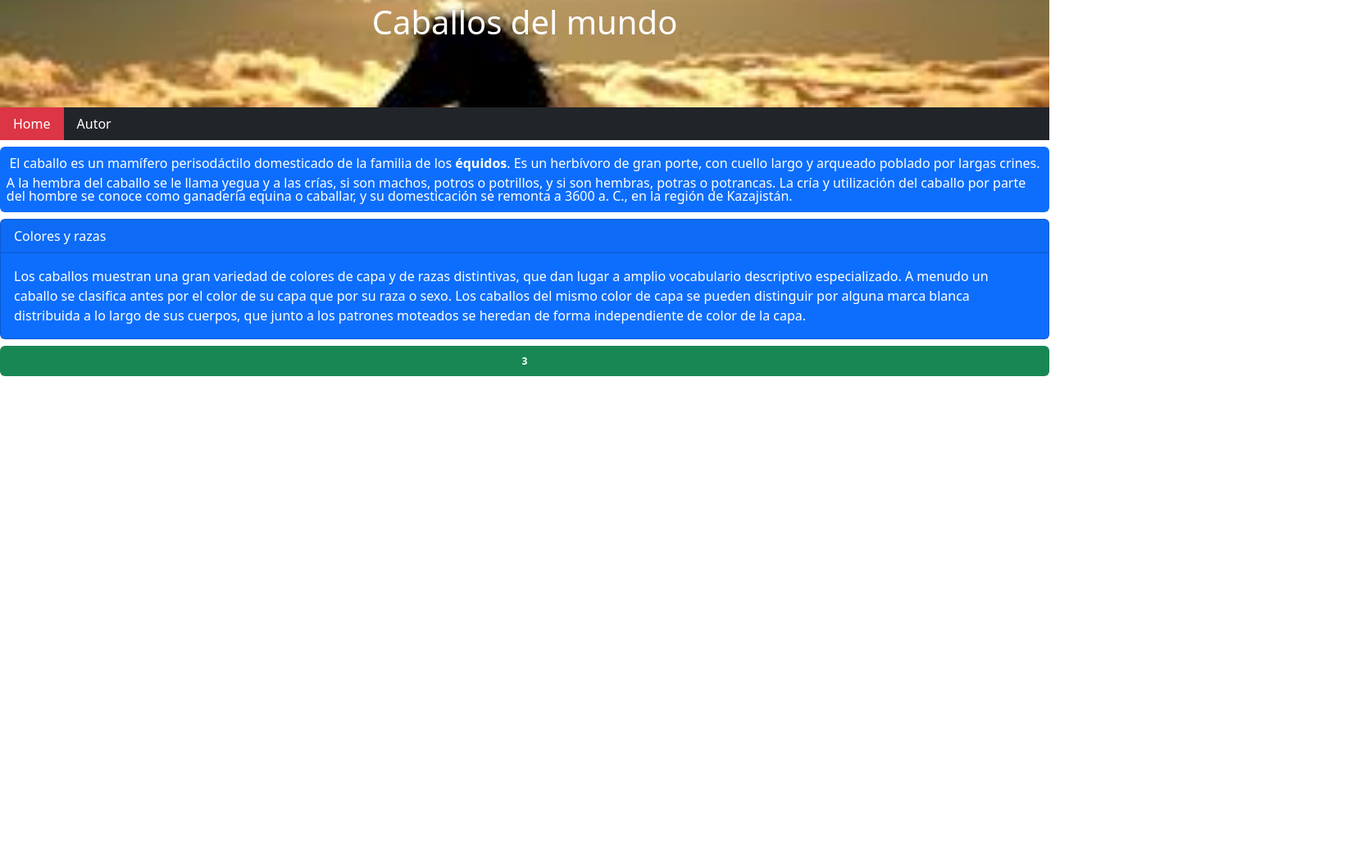
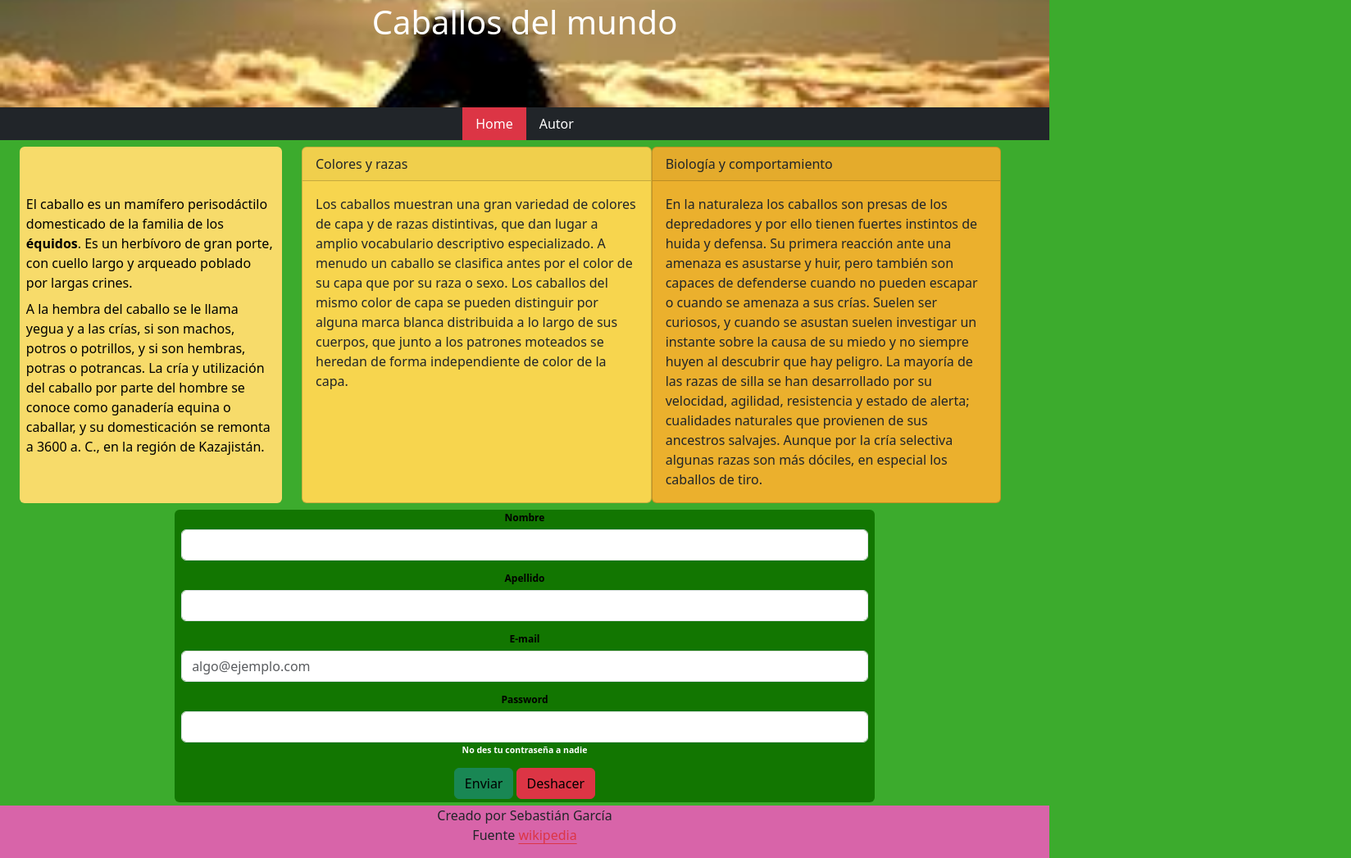
Before and after one commit to PSebastianGarcia/HTML-CSS-Bootstrap, a plain HTML site: page index.html in a window 1280 px wide. Shown: the part 69-1116 px from the top of the page at 82% size, 1648 px wide, since content can reach past the window. Before the commit the page ends 800 px from the top, so only its background shows below. Drawn offline with nearby package versions, Linux system fonts and the light colour scheme.

Commit message:
Optimizado para breackpoint md, 90% lg

```diff
--- a/CSS/style.css
+++ b/CSS/style.css
@@ -0,0 +1,29 @@
+body {
+
+    background-color: #3cab2d;
+}
+
+#section-initial {
+
+    background-color: #F7DB6A;
+}
+
+#section-middle {
+
+    background-color: #f7d54e;
+}
+
+#section-end {
+
+    background-color: #EBB02D;
+}
+
+form {
+
+    background-color:  #127601;
+}
+
+footer {
+
+    background-color: #D864A9;
+}
--- a/index.html
+++ b/index.html
@@ -17,7 +17,7 @@
         <h1 class="text-white text-center">Caballos del mundo</h1>
     </header>
 
-    <nav class="nav bg-dark">
+    <nav class="nav bg-dark d-flex justify-content-lg-center">
         <li class="nav-item">
             <a class="nav-link bg-danger text-white" href="">Home</a>
         </li>
@@ -26,46 +26,94 @@
         </li>
     </nav>
 
-    <section class="d-flex flex-column">
-        <div class="badge text-bg-primary my-2 d-flex flex-column justify-content-center align-items-center">
+    <section class="d-flex flex-column flex-lg-row">
+        <div class="badge lh-base my-2 text-black d-flex flex-column justify-content-center align-items-center col-lg-3 mx-lg-4"
+            id="section-initial">
             <!-- style="max-width: 18rem;" -->
             <!-- style="height: 5rem" -->
             <p class="mt-2 mb-1 text-wrap text-start fw-normal fs-6">
-                El caballo es un mamífero perisodáctilo domesticado de la familia de
-                los <strong>équidos</strong>. Es un
+                El caballo es un mamífero perisodáctilo domesticado de la familia de los <strong>équidos</strong>. Es un
                 herbívoro de gran porte, con cuello largo y arqueado poblado por largas crines.
             </p>
             <p class="mt-1 mb-2 text-wrap text-start fw-normal fs-6">
                 A la hembra del caballo se le llama yegua y a las crías, si son machos, potros o potrillos, y si son
-                hembras, potras
-                o potrancas. La cría y utilización del caballo por parte del hombre se conoce como ganadería equina o
-                caballar, y su
-                domesticación se remonta a 3600 a. C., en la región de <span class="cursiva">Kazajistán</span>.
+                hembras, potras o potrancas. La cría y utilización del caballo por parte del hombre se conoce como
+                ganadería equina o caballar, y su domesticación se remonta a 3600 a. C., en la región de <span
+                    class="cursiva">Kazajistán</span>.
             </p>
         </div>
-        <div class="card text-bg-primary mb-2">
-            <div class="card-header">Colores y razas</div>
-            <div class="card-body">
-                <p class="card-text">
-                    Los caballos muestran una gran variedad de colores de capa y de razas distintivas, que dan lugar a
-                    amplio vocabulario descriptivo especializado. A menudo un caballo se clasifica antes por el color de
-                    su
-                    capa que por su raza o sexo. Los caballos del mismo color de capa se pueden distinguir por alguna
-                    marca
-                    blanca distribuida a lo largo de sus cuerpos, que junto a los patrones moteados se heredan de forma
-                    independiente de color de la capa.
-                </p>
+        <div class="d-flex flex-column flex-md-row col-lg-12 pt-lg-2">
+            <div class="card mb-2 col-md-6 col-lg-4" id="section-middle">
+                <div class="card-header" data-bs-toggle="collapse" data-bs-target="#collapseCol" aria-expanded="false"
+                    role="button" aria-controls="collapseCol">
+                    Colores y razas
+                </div>
+                <div class="card-body collapse d-md-block" id="collapseCol">
+                    <p class="card-text">
+                        Los caballos muestran una gran variedad de colores de capa y de razas distintivas, que dan lugar
+                        a amplio vocabulario descriptivo especializado. A menudo un caballo se clasifica antes por el
+                        color de su capa que por su raza o sexo. Los caballos del mismo color de capa se pueden
+                        distinguir por alguna marca blanca distribuida a lo largo de sus cuerpos, que junto a los
+                        patrones moteados se heredan de forma independiente de color de la capa.
+                    </p>
+                </div>
+            </div>
+            <div class="card mb-2 col-md-6 col-lg-4" id="section-end">
+                <div class="card-header" data-bs-toggle="collapse" data-bs-target="#collapseBio" aria-expanded="false"
+                    role="button" aria-controls="collapseBio">
+                    Biología y comportamiento
+                </div>
+                <div class="card-body collapse d-md-block" id="collapseBio">
+                    <p class="card-text">
+                        En la naturaleza los caballos son presas de los depredadores y por ello tienen fuertes instintos
+                        de huida y defensa. Su primera reacción ante una amenaza es asustarse y huir, pero también son
+                        capaces de defenderse cuando no pueden escapar o cuando se amenaza a sus crías. Suelen ser
+                        curiosos, y cuando se asustan suelen investigar un instante sobre la causa de su miedo y no
+                        siempre huyen al descubrir que hay peligro. La mayoría de las razas de silla se han desarrollado
+                        por su velocidad, agilidad, resistencia y estado de alerta; cualidades naturales que provienen
+                        de sus ancestros salvajes. Aunque por la cría selectiva algunas razas son más dóciles, en
+                        especial los caballos de tiro.
+                    </p>
+                </div>
             </div>
         </div>
-        <div class="badge text-bg-success mb-2">
-            <p class="my-2">3</p>
+    </section>
+
+    <form class="container badge text-black col-sm-8 d-block mx-auto">
+        <div class="mb-3">
+            <label for="fname" class="form-label">Nombre</label>
+            <input type="text" class="form-control" id="fname">
         </div>
+        <div class="mb-3">
+            <label for="lname" class="form-label">Apellido</label>
+            <input type="text" class="form-control" id="lname">
+        </div>
+        <div class="mb-3">
+            <label for="email" class="form-label">E-mail</label>
+            <input type="email" class="form-control" id="email" placeholder="algo@ejemplo.com">
+        </div>
+        <div class="mb-3">
+            <label for="exampleInputPassword1" class="form-label">Password</label>
+            <input type="password" class="form-control" id="exampleInputPassword1" aria-describedby="emailHelp">
+            <div id="emailHelp" class="form-text text-white">
+                No des tu contraseña a nadie
+            </div>
+        </div>
+        <button type="submit" class="btn btn-success text-black">Enviar</button>
+        <button type="reset" class="btn btn-danger text-black">Deshacer</button>
+    </form>
 
-    </section>
-    <footer></footer>
-    <script src="https://cdn.jsdelivr.net/npm/bootstrap@5.3.0-alpha3/dist/js/bootstrap.bundle.min.js"
-        integrity="sha384-ENjdO4Dr2bkBIFxQpeoTz1HIcje39Wm4jDKdf19U8gI4ddQ3GYNS7NTKfAdVQSZe"
-        crossorigin="anonymous"></script>
+    <footer class="container-fluid mt-1 d-flex flex-column align-items-center">
+        <p class="mb-0">
+            Creado por Sebastián García
+        </p>
+        <p>
+            Fuente <a class="link-danger link-offset-2" id="end_link"
+                href="https://es.wikipedia.org/wiki/Equus_ferus_caballus" target="_blank">wikipedia</a>
+        </p>
+    </footer>
+
+    <script src="https://cdn.jsdelivr.net/npm/bootstrap@5.3.0-alpha3/dist/js/bootstrap.bundle.min.js" integrity="sha384-ENjdO4Dr2bkBIFxQpeoTz1HIcje39Wm4jDKdf19U8gI4ddQ3GYNS7NTKfAdVQSZe" crossorigin="anonymous"></script>
 </body>
 
 </html>
```
